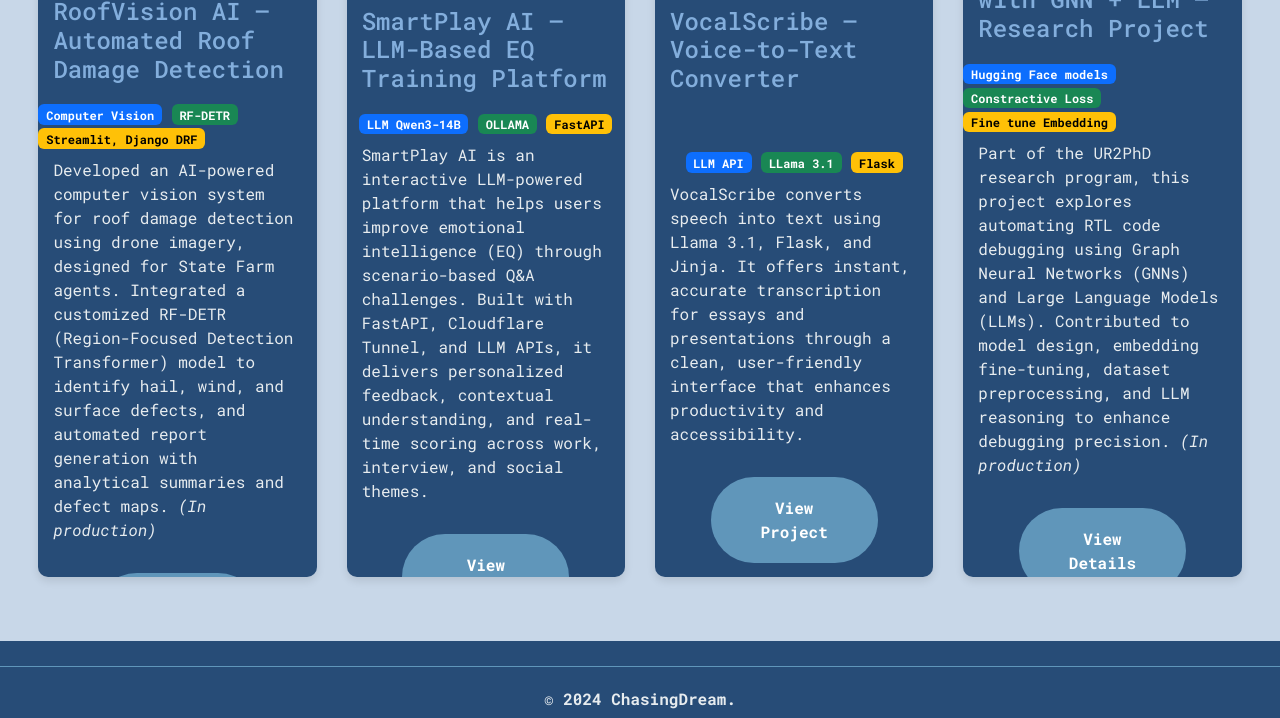
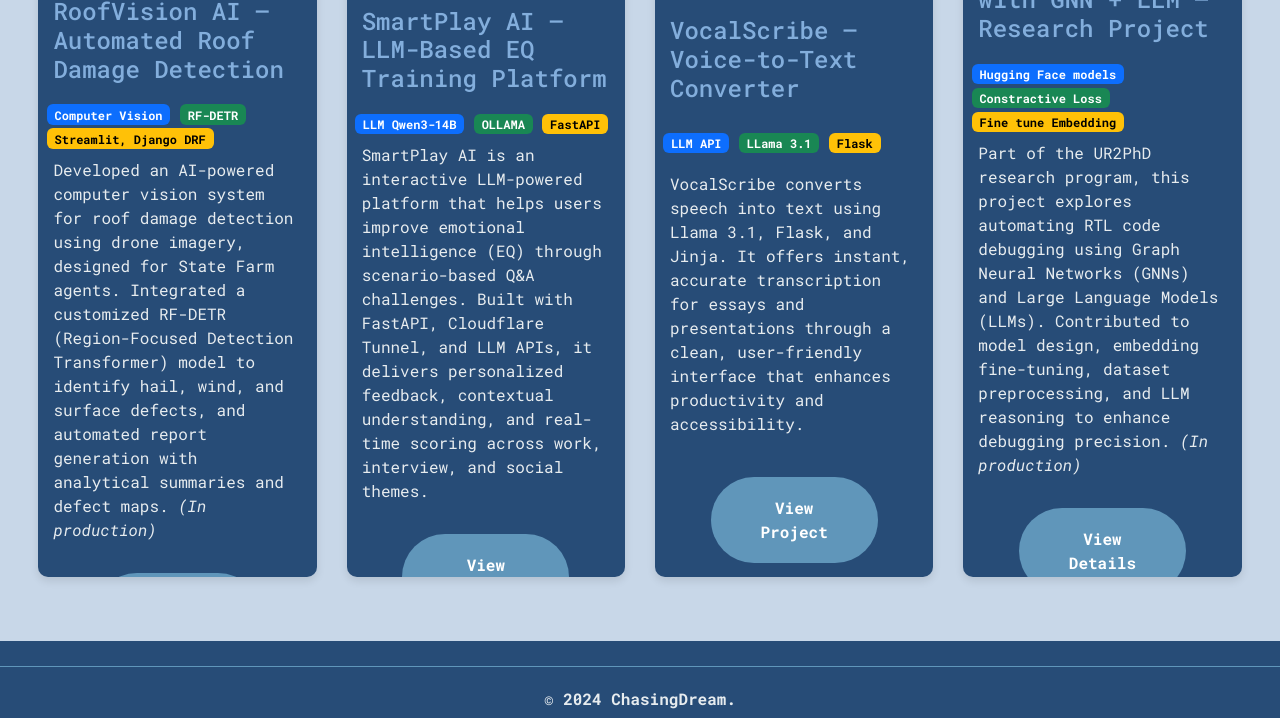
Before and after one commit to LifeLiveOn/Portfolio, a plain HTML site: page project/index.html in a window 1280 px wide. Shown: the part 1502-2220 px from the top of the page. Drawn offline with nearby package versions, Linux system fonts and the light colour scheme.

Commit message:
Adjust margin for project-tags class

```diff
--- a/project/style.css
+++ b/project/style.css
@@ -280,7 +280,7 @@ button:hover {
 }
 
 .project-tags{
-    margin:auto;
+    margin-left:3%;
 }
 
 
```
